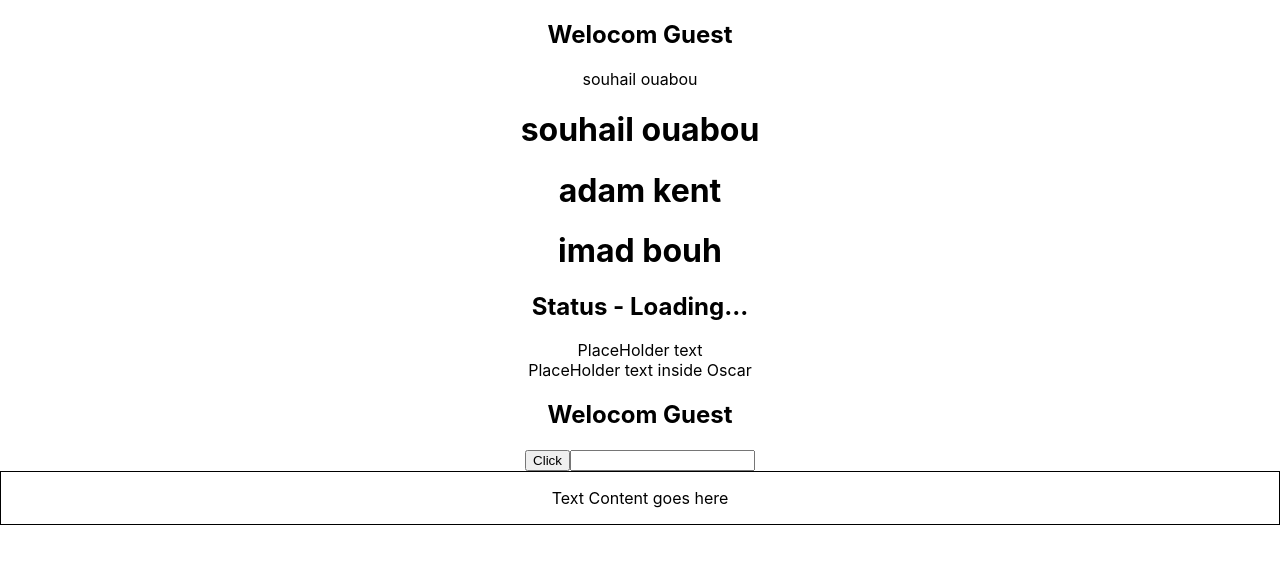
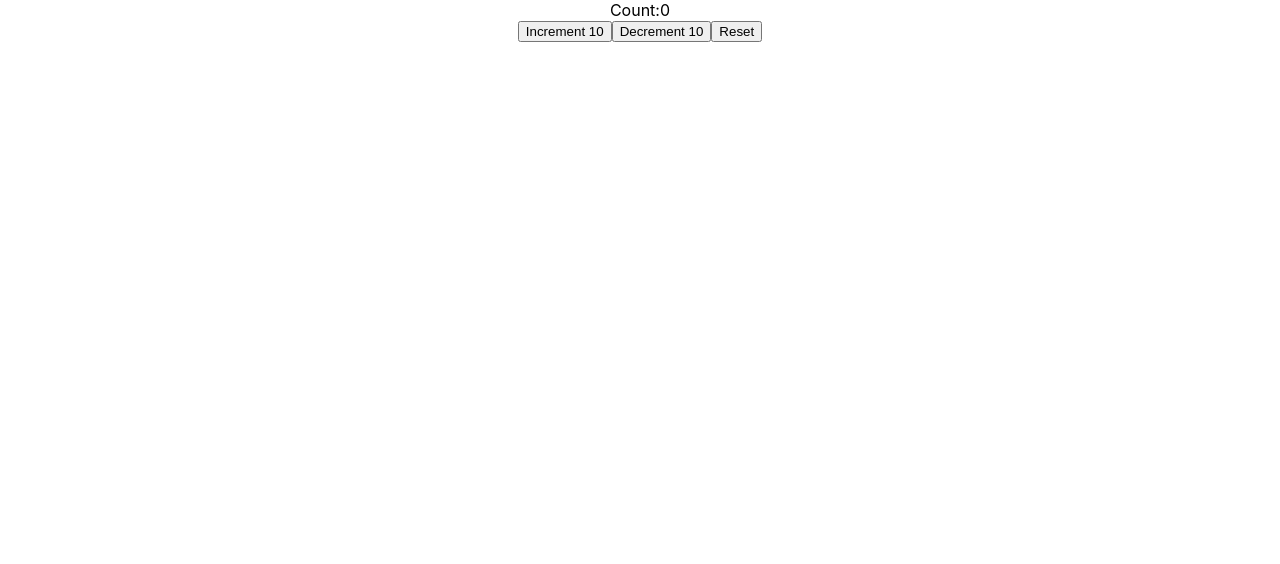
Before and after one commit to souhail-ouabou/React-TypeScript, a React (Create React App) app: page / in a window 1280 px wide. Shown: the top 564 px of the page. Built offline with nearby package versions, Linux system fonts and the light colour scheme.

Commit message:
useReducer Discriminated Unions - Strict Action Types

```diff
--- a/src/App.tsx
+++ b/src/App.tsx
@@ -3,10 +3,10 @@
 import { Container } from './components/Container'
 import { Greet } from './components/Greet'
 import { Heading } from './components/Heading'
-import { Input } from './components/input'
 import { Oscar } from './components/Oscar'
 import { Person } from './components/Person'
 import { PersonList } from './components/PersonList'
+import { Counter } from './components/state/Counter'
 import { Status } from './components/Status'
 
 function App() {
@@ -31,7 +31,8 @@
 
     return (
         <div className="App">
-            <Greet name="Shlo" messageCount={20} isLoggedIn={false} />
+
+            {/* <Greet name="Shlo" messageCount={20} isLoggedIn={false} />
             <Person name={personName} />
             <PersonList names={nameList} />
             <Status status="loading" />
@@ -48,7 +49,8 @@
             <Input value="" handleChange={(event) => console.log(event)} />
             <Container
                 styles={{ border: '1px solid black', padding: '1rem' }}
-            />
+            /> */}
+            <Counter/>
         </div>
     )
 }
--- /dev/null
+++ b/src/components/state/Counter.tsx
@@ -0,0 +1,50 @@
+import { useReducer } from 'react'
+
+const inistialState = { count: 0 }
+
+type CounterState = {
+    count: number
+}
+
+type UpdateAction = {
+    type: 'increment' | 'decrement'
+    payload: number
+}
+type ResetAction = {
+    type: 'reset'
+}
+
+type CounterAction = UpdateAction | ResetAction
+
+function reducer(state: CounterState, action: CounterAction) {
+    switch (action.type) {
+        case 'increment':
+            return { count: state.count + action.payload }
+        case 'decrement':
+            return { count: state.count - action.payload }
+        case 'reset':
+            return inistialState
+        default:
+            return state
+    }
+}
+
+export const Counter = () => {
+    const [state, dispatch] = useReducer(reducer, inistialState)
+    return (
+        <>
+            Count:{state.count} <br></br>
+            <button
+                onClick={() => dispatch({ type: 'increment', payload: 10 })}
+            >
+                Increment 10
+            </button>
+            <button
+                onClick={() => dispatch({ type: 'decrement', payload: 10 })}
+            >
+                Decrement 10
+            </button>
+            <button onClick={() => dispatch({ type: 'reset' })}>Reset</button>
+        </>
+    )
+}
```
